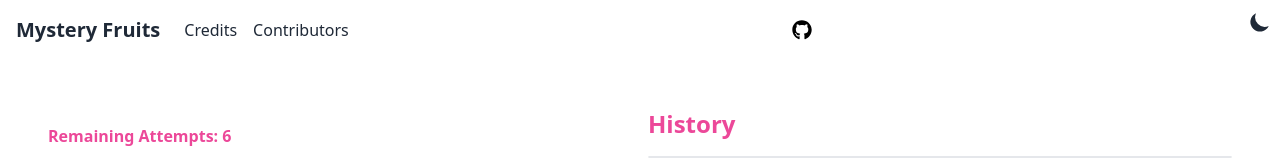
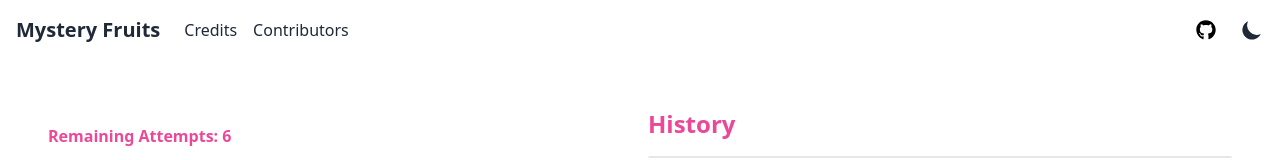
Before and after one commit to jedymatt/mystery-fruits-js, a Vue app: page / in a window 1280 px wide. Shown: the top 160 px of the page. Built offline with nearby package versions, Linux system fonts and the light colour scheme; a web font is replaced by a local one.

Commit message:
Move the dark theme button inside the flex row

```diff
--- a/src/components/AppNavbar.vue
+++ b/src/components/AppNavbar.vue
@@ -38,9 +38,9 @@ const toggleDarkMode = () => {
             Contributors
           </RouterLink>
         </div>
-        <div class="flex flex-row">
+        <div class="flex flex-row gap-2">
           <a
-            class="flex items-center p-2 hover:bg-pink-100 rounded-md gap-1"
+            class="flex items-center p-2 hover:bg-pink-100 rounded-md"
             href="https://www.github.com/jedymatt/mystery-fruits-js"
             target="_blank"
             rel="noopener noreferrer"
@@ -48,11 +48,11 @@ const toggleDarkMode = () => {
             <span class="sr-only">Github</span>
             <GithubIcon class="h-5 w-5" />
           </a>
-        </div>
-        <!-- Dark theme button -->
-
-        <div>
-          <button @click="toggleDarkMode">
+          <!-- Dark theme button -->
+          <button
+            class="p-2 rounded-md hover:bg-pink-100"
+            @click="toggleDarkMode"
+          >
             <svg
               class="block dark:hidden h-6 w-6"
               xmlns="http://www.w3.org/2000/svg"
```
